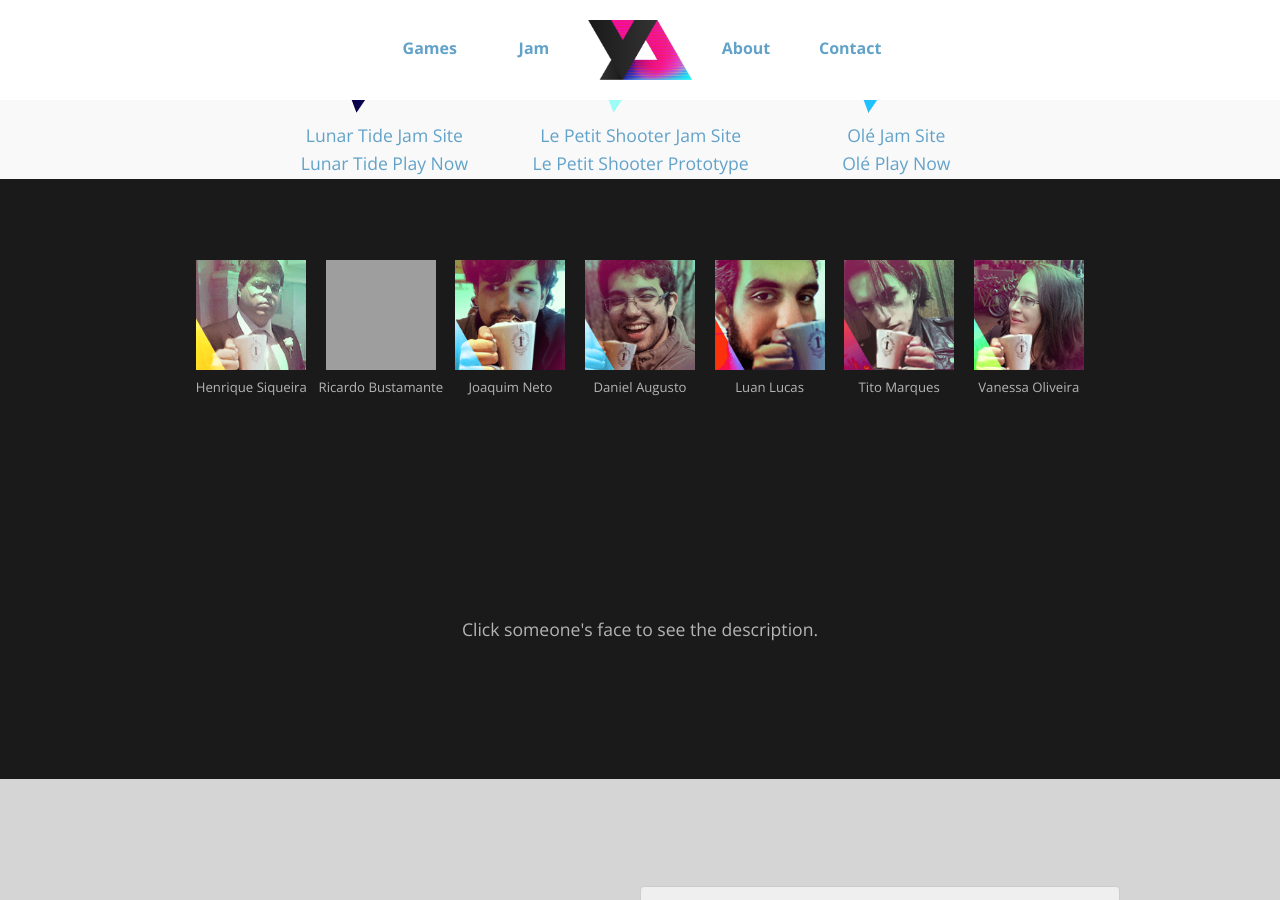
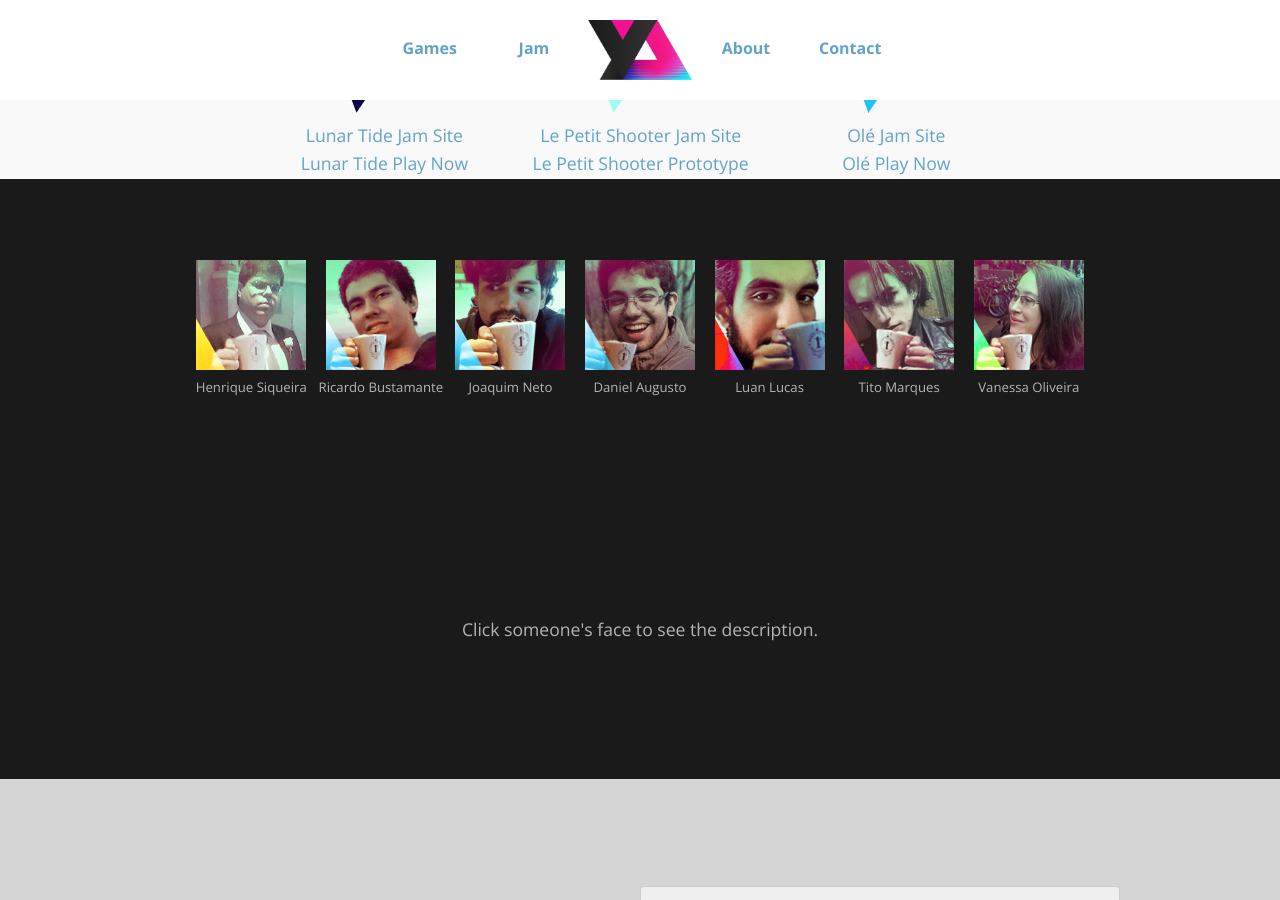
Before and after one commit to ricardobusta/yesdevgames.github.io, a Jekyll site: the page built from index.html, in a window 1280 px wide and 900 px high, scrolled down 1491 px. Built offline with Jekyll 4.4.1, drawn with Linux system fonts in a browser that asks for light colours; nearby versions of some CDN libraries; the list of posts is cut into pages by our own code.

```diff
--- a/_includes/home/team.html
+++ b/_includes/home/team.html
@@ -86,7 +86,7 @@
     <div id="team-top">
       <span>
       <div class="team-member" onmouseover="ShowDescription(this);" id="henrique"><img class="team-member-pic" src="{{ site.url }}/img/team/henrique.png"><div class="team-member-name">Henrique Siqueira</div></div>
-      <div class="team-member" onmouseover="ShowDescription(this);" id="busta"><img class="team-member-pic" src="{{ site.url }}/img/team/ricardo.png"><div class="team-member-name">Ricardo Bustamante</div></div>
+      <div class="team-member" onmouseover="ShowDescription(this);" id="busta"><img class="team-member-pic" src="{{ site.url }}/img/team/busta.png"><div class="team-member-name">Ricardo Bustamante</div></div>
       <div class="team-member" onmouseover="ShowDescription(this);" id="joaquim"><img class="team-member-pic" src="{{ site.url }}/img/team/joaquim.png"><div class="team-member-name">Joaquim Neto</div></div>
       <div class="team-member" onmouseover="ShowDescription(this);" id="daniel"><img class="team-member-pic" src="{{ site.url }}/img/team/daniel.png"><div class="team-member-name">Daniel Augusto</div></div>
       <div class="team-member" onmouseover="ShowDescription(this);" id="luan"><img class="team-member-pic" src="{{ site.url }}/img/team/luan.png"><div class="team-member-name">Luan Lucas</div></div>
```
